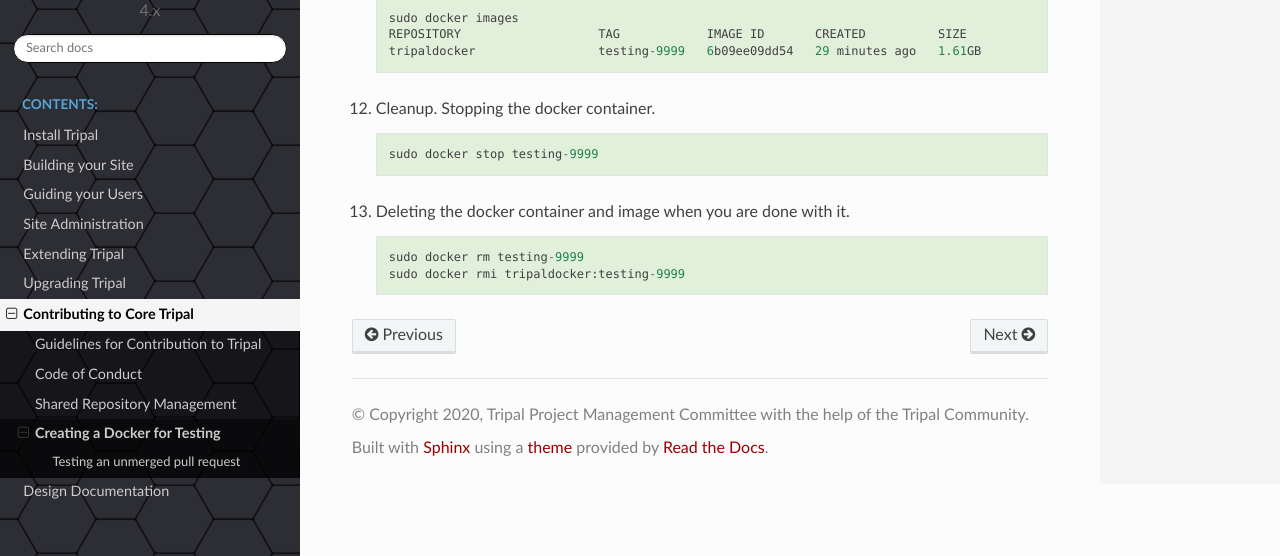
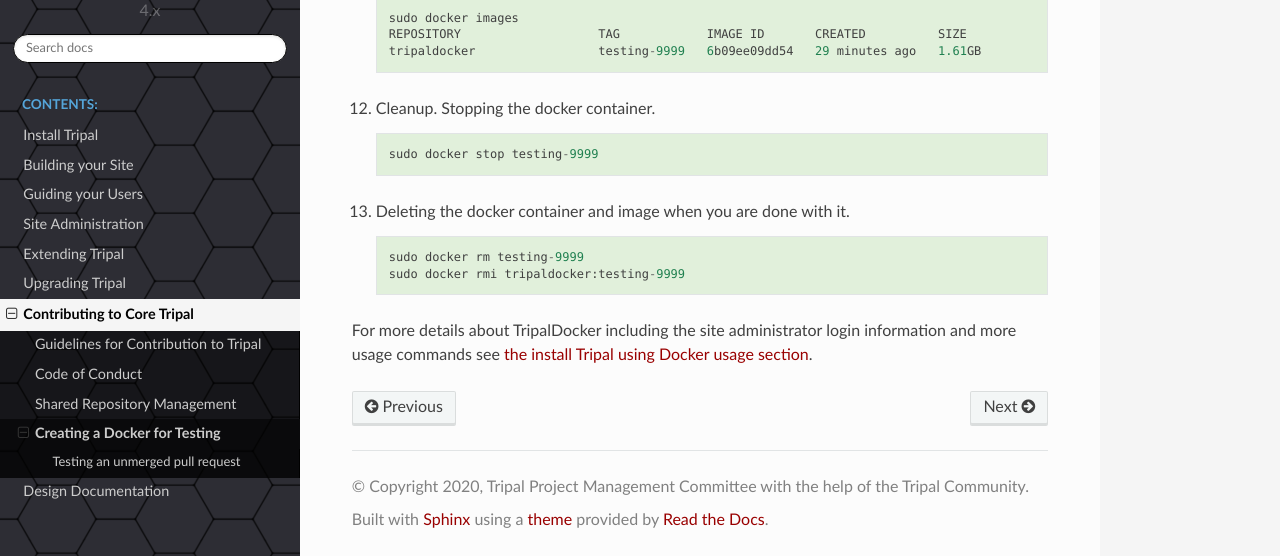
Before and after one commit to tripal/tripal_doc, a Sphinx documentation site: the page built from docs/contributing/docker-for-testing.rst, in a window 1280 px wide and 900 px high, scrolled down 1426 px, cut to the strip 344-900 px from the top of the window. Built offline with Sphinx 7.4.7 and the Read the Docs theme 2.0.0, drawn with Linux system fonts in a browser that asks for light colours.

Commit message:
Add linkout to docker login + usage.

```diff
--- a/docs/contributing/docker-for-testing.rst
+++ b/docs/contributing/docker-for-testing.rst
@@ -84,3 +84,5 @@ Testing an unmerged pull request
 
       sudo docker rm testing-9999
       sudo docker rmi tripaldocker:testing-9999
+
+For more details about TripalDocker including the site administrator login information and more usage commands see :ref:`the install Tripal using Docker usage section<Development Site Information:>`.
```
